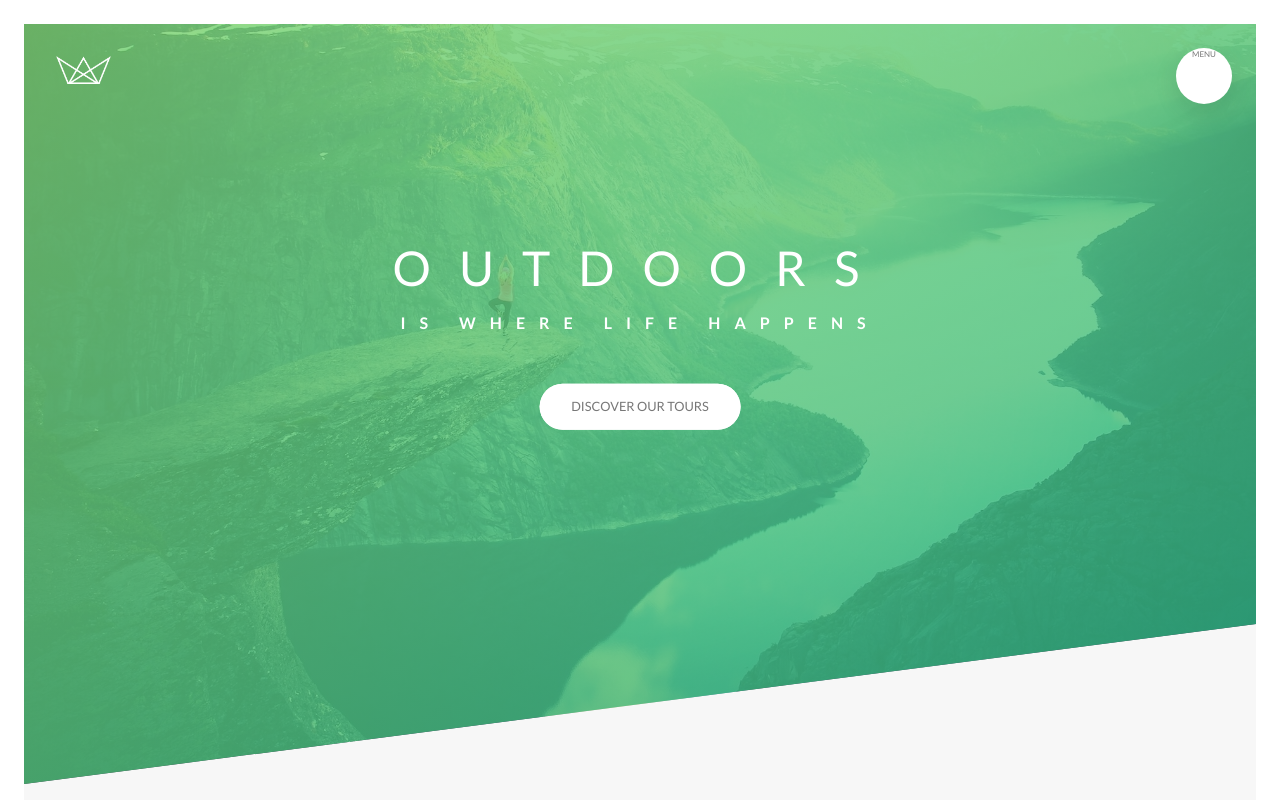
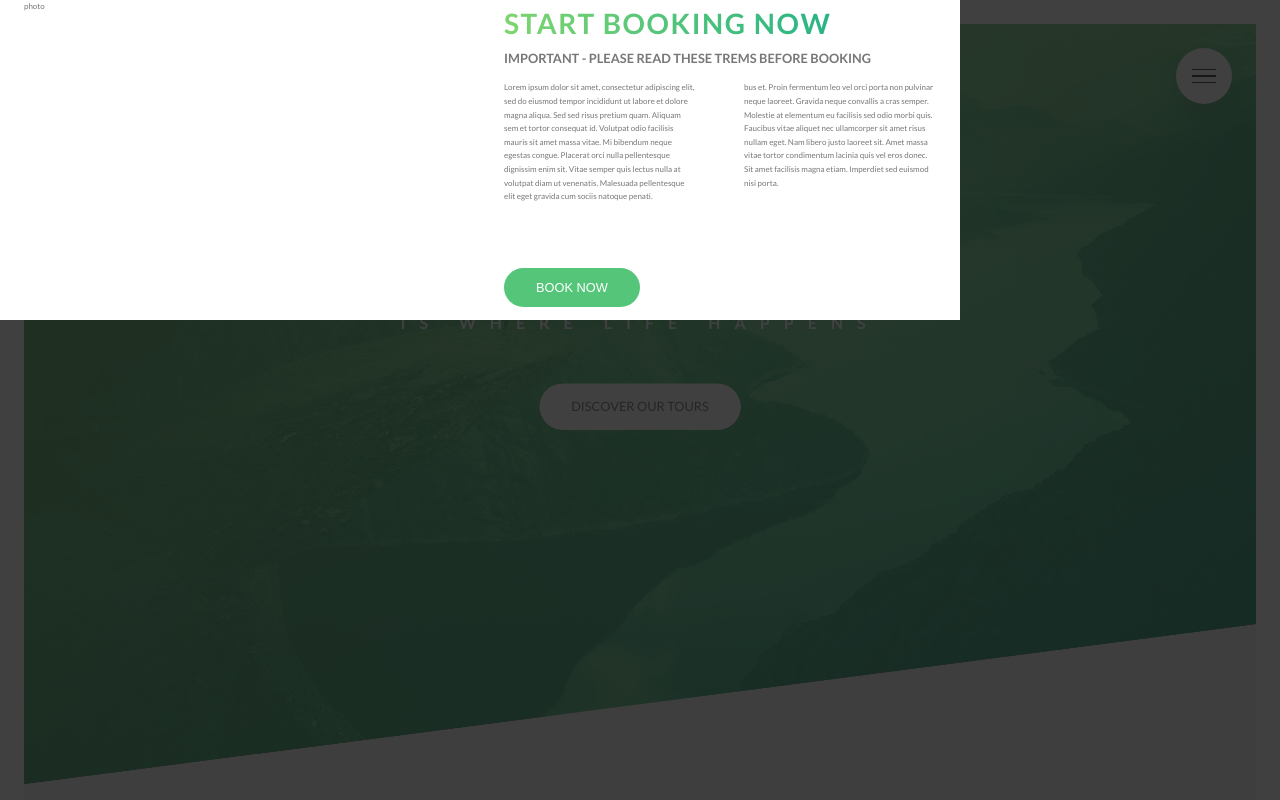
Before and after one commit to bugemarvin/Scss-101, a website: page index.html in a window 1280 px wide. Shown: the top 800 px of the page. Drawn offline with Linux system fonts and the light colour scheme.

Commit message:
finalized nav working on popup

```diff
--- a/index.html
+++ b/index.html
@@ -21,7 +21,9 @@
 
         <input type="checkbox" class="navigation__checkbox" id="toggle" name="checking">
 
-        <label for="toggle" class="navigation__button">MENU</label>
+        <label for="toggle" class="navigation__button">
+            <span class="navigation__icon">&nbsp;</span>
+        </label>
 
         <div class="navigation__background">&nbsp;</div>
 
@@ -373,6 +375,43 @@
         </div>
     </footer>
 
+    <div class="popup">
+        <div class="popup__content">
+            <div class="row">
+                <div class="col-1-of-2">
+                    photo
+                </div>
+                <div class="col-1-of-2">
+                        <h2 class="heading-secondary">
+                            start booking now
+                        </h2>
+                        <h3 class="heading-tertiary u-margin-bottom-small">
+                            important - please read these trems before booking</h3>
+                    <div class="row">
+                        <div class="col-1-of-2">
+                            Lorem ipsum dolor sit amet, consectetur adipiscing elit,
+                            sed do eiusmod tempor incididunt ut labore et dolore magna aliqua.
+                            Sed sed risus pretium quam. Aliquam sem et tortor consequat id.
+                            Volutpat odio facilisis mauris sit amet massa vitae. Mi bibendum
+                            neque egestas congue. Placerat orci nulla pellentesque dignissim enim sit.
+                            Vitae semper quis lectus nulla at volutpat diam ut venenatis. Malesuada
+                            pellentesque elit eget gravida cum sociis natoque penati.
+                        </div>
+                        <div class="col-1-of-2">
+                            bus et. Proin fermentum leo vel orci porta non pulvinar neque laoreet.
+                             Gravida neque convallis a cras semper. Molestie at elementum eu facilisis
+                             sed odio morbi quis. Faucibus vitae aliquet nec ullamcorper sit amet risus
+                             nullam eget. Nam libero justo laoreet sit. Amet massa vitae tortor condimentum
+                             lacinia quis vel eros donec. Sit amet facilisis magna etiam. Imperdiet sed euismod
+                             nisi porta.
+                        </div>
+                    </div>
+                    <button class="btn btn--green">book now</button>
+                </div>
+            </div>
+        </div>
+    </div>
+
     <!--
     <Section class="grid-test">
         <div class="row">
--- /dev/null
+++ b/sass/components/_popup.scss
@@ -0,0 +1,17 @@
+.popup{
+    width: 100%;
+    height: 100vh;
+    position: fixed;
+    left: 0;
+    top: 0;
+    background-color: rgba($color-black, 0.8);
+    z-index: 3500;
+    align-items: center;
+
+    &__content{
+        width: 75%;
+        background-color: #fff;
+        height: 40vh ;
+        //font-size: $default-font-size;
+    }
+}
--- a/sass/layout/_navigation.scss
+++ b/sass/layout/_navigation.scss
@@ -1,4 +1,5 @@
 .navigation {
+    overflow: hidden;
     &__checkbox {
         display: none;
         top: 0;
@@ -17,6 +18,7 @@
         z-index: 3000;
         box-shadow: 0 1rem 3rem rgba($color-black, .1);
         text-align: center;
+        cursor: pointer;
 
     }
 
@@ -29,6 +31,9 @@
         right: 6.5rem;
         background-image: radial-gradient($color-primary-light, $color-primary-dark);
         z-index: 1500;
+        transition: transform .8s cubic-bezier(0.86, 0, 0.07, 1);
+        -webkit-transition: transform .8s cubic-bezier(0.86, 0, 0.07, 1);
+        -moz-transition: transform .8s cubic-bezier(0.86, 0, 0.07, 1);
 
         //transform: scale(80);
 
@@ -39,11 +44,14 @@
         //width: 100%;
         position: fixed;
         top: 0;
-        left: 0;
+        left: -4;
         z-index: 2000;
 
         opacity: 0;
         width: 0;
+        transition: all .8s cubic-bezier(0.68, -0.6, 0.32, 1.6);
+        -webkmit-transition: all .8s cubic-bezier(0.68, -0.6, 0.32, 1.6);
+        -moz-transition: all .8s cubic-bezier(0.68, -0.6, 0.32, 1.6);
     }
 
     &__list {
@@ -88,7 +96,58 @@
         }
     }
 
+    //FUNCTIONALITY FOR CHECKED BUTTON
     &__checkbox:checked ~ &__background {
         transform: scale(90);
     }
+    &__checkbox:checked ~ &__nav {
+        opacity: 1;
+        width: 100%;
+    }
+
+    //ICON SECTION
+    &__icon{
+        position: relative;
+        margin-top: 3.4rem;
+        &,
+        &::before,
+        &::after{
+            width: 3rem;
+            height: .2rem;
+            background-color: $color-grey-dark-3;
+            display: inline-block;
+        }
+
+        &::before,
+        &::after{
+            content: "";
+            position: absolute;
+            left: 0;
+            transition: all .2s;
+        }
+        &::before{top: -.8rem;}
+        &::after{top: .8rem;}
+    }
+
+    &__button:hover &__icon::before{
+        top: -1rem;
+    }
+
+    &__button:hover &__icon::after{
+        top: 1rem;
+    }
+
+    &__checkbox:checked + &__button &__icon{
+        background-color: transparent;
+    }
+
+    &__checkbox:checked + &__button &__icon::before{
+        top: 0;
+        transform: rotate(135deg);
+    }
+
+    &__checkbox:checked + &__button &__icon::after{
+        top: 0;
+        transform: rotate(-135deg);
+    }
 }
--- a/sass/main.scss
+++ b/sass/main.scss
@@ -19,6 +19,7 @@
 @import "components/bg-video";
 @import "components/form";
 @import "components/footer";
+@import "components/popup";
 
 @import "layout/header";
 @import "layout/grid";
```
Also changed, not shown: css/style.css.
